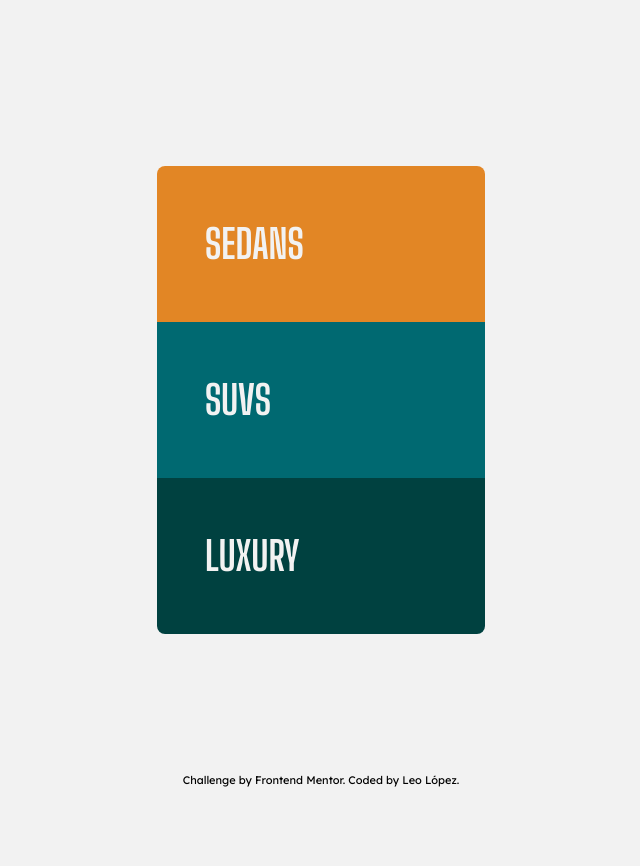
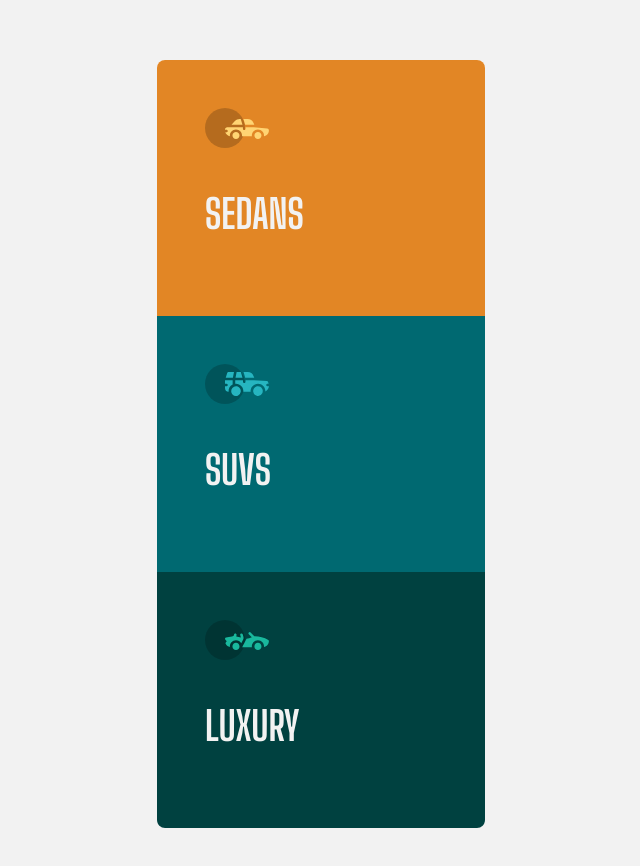
Before and after one commit to Ciensprog/FM-009-3-Column-Preview-Card-Component, a React (Vite) app: page / in a window 1280 px wide. Shown: the top 866 px of the page, without its empty margins (319-959 px from the left). Before the commit the page ends 800 px from the top, so only its background shows below. Built offline with nearby package versions, Linux system fonts and the light colour scheme.

Commit message:
feat: add icon

```diff
--- a/src/App.tsx
+++ b/src/App.tsx
@@ -1,3 +1,7 @@
+import { IconLuxury } from '@/assets/icons/luxury'
+import { IconSedans } from '@/assets/icons/sedans'
+import { IconSuvs } from '@/assets/icons/suvs'
+
 import { ArticleCard } from '@/components/ArticleCard'
 import { Attribution } from '@/components/Attribution'
 
@@ -13,9 +17,17 @@ export function App() {
       <main className="my-10 z-10">
         <section className="bg-white overflow-hidden rounded-lg">
           <h1 className="sr-only">List of vehicles available</h1>
-          <ArticleCard baseColor="#E28625" title="Sedans" />
-          <ArticleCard baseColor="#006971" title="Suvs" />
-          <ArticleCard baseColor="#004140" title="Luxury" />
+          <ArticleCard
+            baseColor="#E28625"
+            icon={<IconSedans />}
+            title="Sedans"
+          />
+          <ArticleCard baseColor="#006971" icon={<IconSuvs />} title="Suvs" />
+          <ArticleCard
+            baseColor="#004140"
+            icon={<IconLuxury />}
+            title="Luxury"
+          />
         </section>
       </main>
 
--- /dev/null
+++ b/src/assets/icons/luxury.tsx
@@ -0,0 +1,19 @@
+/*
+|-------------------------------------------------------------------------------
+| Icon
+|-------------------------------------------------------------------------------
+*/
+
+export function IconLuxury() {
+  return (
+    <svg xmlns="http://www.w3.org/2000/svg" fill="none" viewBox="0 0 64 40">
+      <circle cx="20" cy="20" r="20" fill="#000" opacity=".201" />
+      <path
+        fill="#19B89D"
+        fillRule="evenodd"
+        d="M63.291 19.922c-4.264-2.61-9.52-3.868-13.964-3.753l-3.715-3.785a1.27 1.27 0 0 0-1.82 0 1.328 1.328 0 0 0 0 1.854l2.985 3.04a10.909 10.909 0 0 1-5.247 1.404l-1.664 3.256a333.406 333.406 0 0 0-1.463 2.88c-.178.357-.354.715-.632 1.281l-.543 1.105h9.67c-.466-3.726 2.392-6.99 6.038-6.99 3.595 0 6.45 3.184 6.053 6.883 2.8-.537 4.926-3.045 4.926-6.051 0-.46-.237-.887-.624-1.124Zm-27.033 3.406c-1.07-1.89-3.06-3.114-5.279-3.114-3.595 0-6.45 3.184-6.052 6.885-1.832-.347-3.414-1.537-4.279-3.276a1.331 1.331 0 0 1 .118-1.376l.955-1.303-1.325-1.295c-.751-.735-.376-2.024.64-2.231l2.854-.581c2.638-.537 3.978-.81 4.047-.822.314-.146 1.07-.591 1.07-1.506 0-.734.592-1.327 1.316-1.31.712.016 1.268.662 1.256 1.388a4.11 4.11 0 0 1-.348 1.611c1.605.214 3.177.597 4.7 1.146l-.7-2.473a1.314 1.314 0 0 1 .882-1.622c.683-.2 1.395.202 1.592.898l.749 2.652a3.46 3.46 0 0 1-.247 2.51l-1.949 3.82ZM30.979 30c1.942 0 3.517-1.604 3.517-3.582 0-1.979-1.575-3.583-3.517-3.583s-3.517 1.604-3.517 3.583c0 1.978 1.575 3.582 3.517 3.582Zm21.957 0c1.942 0 3.517-1.604 3.517-3.582 0-1.979-1.575-3.583-3.517-3.583s-3.516 1.604-3.516 3.583c0 1.978 1.574 3.582 3.516 3.582Z"
+        clipRule="evenodd"
+      />
+    </svg>
+  )
+}
--- /dev/null
+++ b/src/assets/icons/sedans.tsx
@@ -0,0 +1,19 @@
+/*
+|-------------------------------------------------------------------------------
+| Icon
+|-------------------------------------------------------------------------------
+*/
+
+export function IconSedans() {
+  return (
+    <svg xmlns="http://www.w3.org/2000/svg" fill="none" viewBox="0 0 64 40">
+      <circle cx="20" cy="20" r="20" fill="#000" opacity=".201" />
+      <path
+        fill="#FFD473"
+        fillRule="evenodd"
+        d="m37.484 16.741-1.758-5.74h-1.082c-1.821 0-3.564.76-4.782 2.086l-3.357 3.654h10.979Zm11.079-1.778.726 1.778H40.17l-1.757-5.74h4.178c2.645 0 4.99 1.555 5.972 3.962ZM52.936 31c1.942 0 3.517-1.542 3.517-3.445 0-1.903-1.575-3.445-3.517-3.445s-3.516 1.542-3.516 3.445c0 1.903 1.574 3.445 3.516 3.445Zm-4.18-11.738H40.5v1.393c0 .679-.533 1.263-1.225 1.295-.739.034-1.349-.543-1.349-1.26v-1.428h-15.62c-1.24 0-2.305.97-2.305 2.243l-.001.252h1.422c.693 0 1.29.521 1.322 1.2.035.723-.554 1.32-1.285 1.32h-1.142c.694 2.02 2.47 3.534 4.61 3.931-.398-3.557 2.457-6.62 6.052-6.62 3.642 0 6.505 3.135 6.04 6.723h9.878c-.465-3.583 2.393-6.722 6.04-6.722 3.594 0 6.449 3.062 6.052 6.619 2.8-.516 4.926-2.928 4.926-5.82 0-.932-.72-1.72-1.676-1.813l-13.483-1.313ZM30.978 31c1.942 0 3.517-1.542 3.517-3.445 0-1.903-1.575-3.445-3.517-3.445s-3.516 1.542-3.516 3.445c0 1.903 1.574 3.445 3.516 3.445Z"
+        clipRule="evenodd"
+      />
+    </svg>
+  )
+}
--- /dev/null
+++ b/src/assets/icons/suvs.tsx
@@ -0,0 +1,19 @@
+/*
+|-------------------------------------------------------------------------------
+| Icon
+|-------------------------------------------------------------------------------
+*/
+
+export function IconSuvs() {
+  return (
+    <svg xmlns="http://www.w3.org/2000/svg" fill="none" viewBox="0 0 64 40">
+      <circle cx="20" cy="20" r="20" fill="#000" opacity=".201" />
+      <path
+        fill="#26B5C0"
+        fillRule="evenodd"
+        d="M45.475 13.694c3.299-.001 3.47-.001 3.64.01l.03.002c.027.002.059.005.106.007l-.631-1.579a6.415 6.415 0 0 0-5.985-4.055h-4.108l1.684 5.615h5.264Zm-17.593 0 1.122-5.615H23.44a1.29 1.29 0 0 0-1.23.905l-1.324 4.24-.148.47h7.145Zm7.954-5.615 1.683 5.615H30.51l1.122-5.615h4.203ZM27.65 20.583v-4.308h-7.646c-.005.321-.005 1.103-.004 3.106v.397h1.462a1.29 1.29 0 0 1 0 2.58h-1.46v1.635a3.874 3.874 0 0 0 3.641 3.864 7.4 7.4 0 0 1 4.007-7.274Zm33.603.423a1.29 1.29 0 0 0 1.287 1.352h1.446c-.164 2.225-1.57 4.193-3.6 5.05.13-4.212-3.256-7.63-7.385-7.63-4.316 0-7.761 3.718-7.357 8.086h-7.285c.43-4.655-3.503-8.531-8.131-8.046v-3.543h7.734v1.462a1.29 1.29 0 0 0 1.352 1.29c.693-.033 1.226-.631 1.226-1.326v-1.426h8.301l13.056.716a1.29 1.29 0 0 1 1.164.917l.196.648v.004c.164.54.281.93.367 1.218h-1.047c-.694 0-1.291.534-1.324 1.228ZM52.299 31.94a4.816 4.816 0 0 0 5.112-2.84c1.39-3.176-.952-6.743-4.41-6.743-2.915 0-5.18 2.59-4.762 5.506a4.826 4.826 0 0 0 4.06 4.077Zm-26.06-4.077A4.82 4.82 0 0 1 31 22.358c2.918 0 5.18 2.593 4.763 5.506a4.828 4.828 0 0 1-2.962 3.778 4.797 4.797 0 0 1-5.3-1.165 4.706 4.706 0 0 1-1.247-2.534c-.008-.051-.012-.08-.016-.08Z"
+        clipRule="evenodd"
+      />
+    </svg>
+  )
+}
--- a/src/components/ArticleCard.tsx
+++ b/src/components/ArticleCard.tsx
@@ -7,7 +7,7 @@ import type { ArticleCardProps } from '@/types/components'
 |-------------------------------------------------------------------------------
 */
 
-export function ArticleCard({ baseColor, title }: ArticleCardProps) {
+export function ArticleCard({ baseColor, icon, title }: ArticleCardProps) {
   return (
     <article
       className="bg-[var(--card-base-color)] px-12 py-12 w-[20.5rem]"
@@ -18,7 +18,8 @@ export function ArticleCard({ baseColor, title }: ArticleCardProps) {
       }
     >
       <header className="text-[#F2F2F2]">
-        <h2 className="font-big-shoulders-display font-bold text-[2.5rem] uppercase">
+        <span className="flex h-10 items-center w-16">{icon}</span>
+        <h2 className="font-big-shoulders-display font-bold mb-6 mt-9 text-[2.5rem] uppercase">
           {title}
         </h2>
       </header>
--- a/src/index.css
+++ b/src/index.css
@@ -7,3 +7,8 @@ body {
   font-size: 16px;
   font-weight: 400;
 }
+
+svg {
+  height: 100%;
+  width: 100%;
+}
--- a/types/components.ts
+++ b/types/components.ts
@@ -1,3 +1,5 @@
+import type { ReactNode } from 'react'
+
 /*
 |-------------------------------------------------------------------------------
 | Definitions
@@ -6,5 +8,6 @@
 
 export type ArticleCardProps = {
   baseColor: `#${string}`
+  icon: ReactNode
   title: string
 }
```
Also changed, not shown: 1 other file (tests, documents, lock files or other folders).
